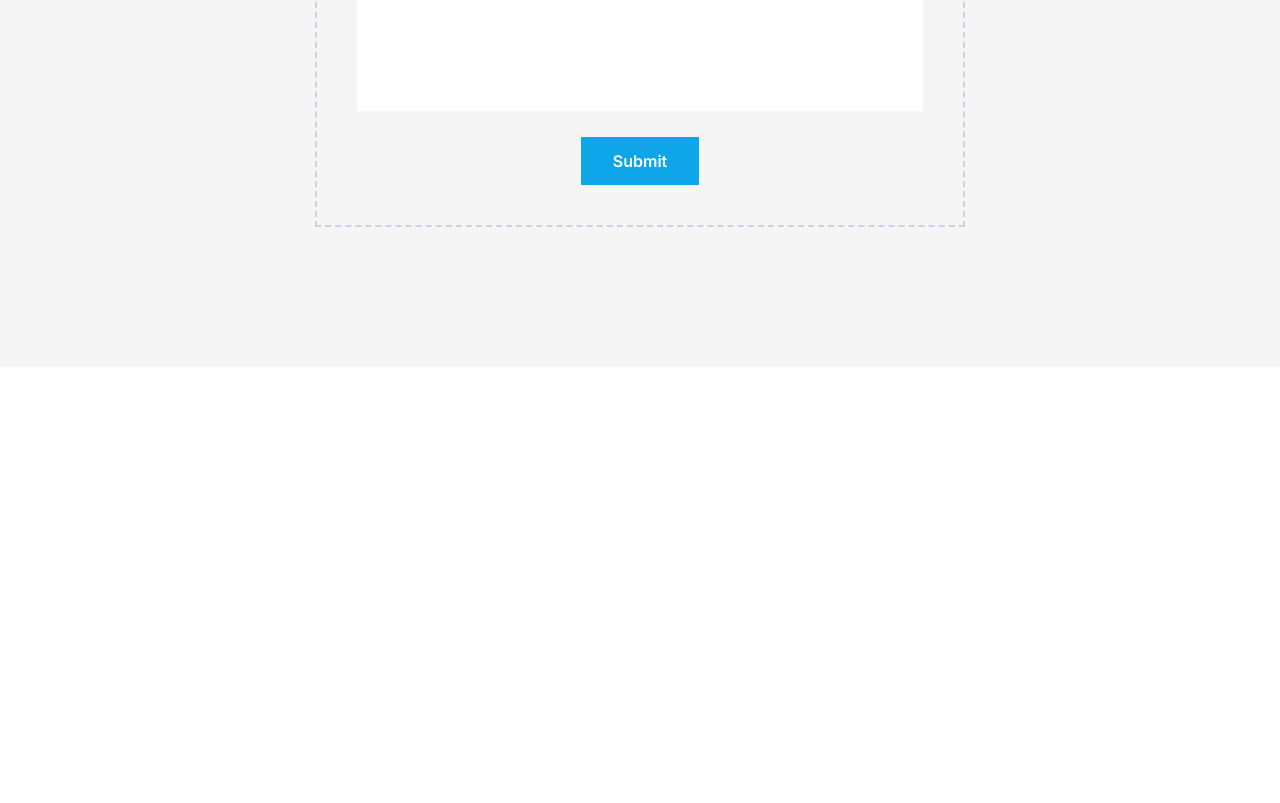
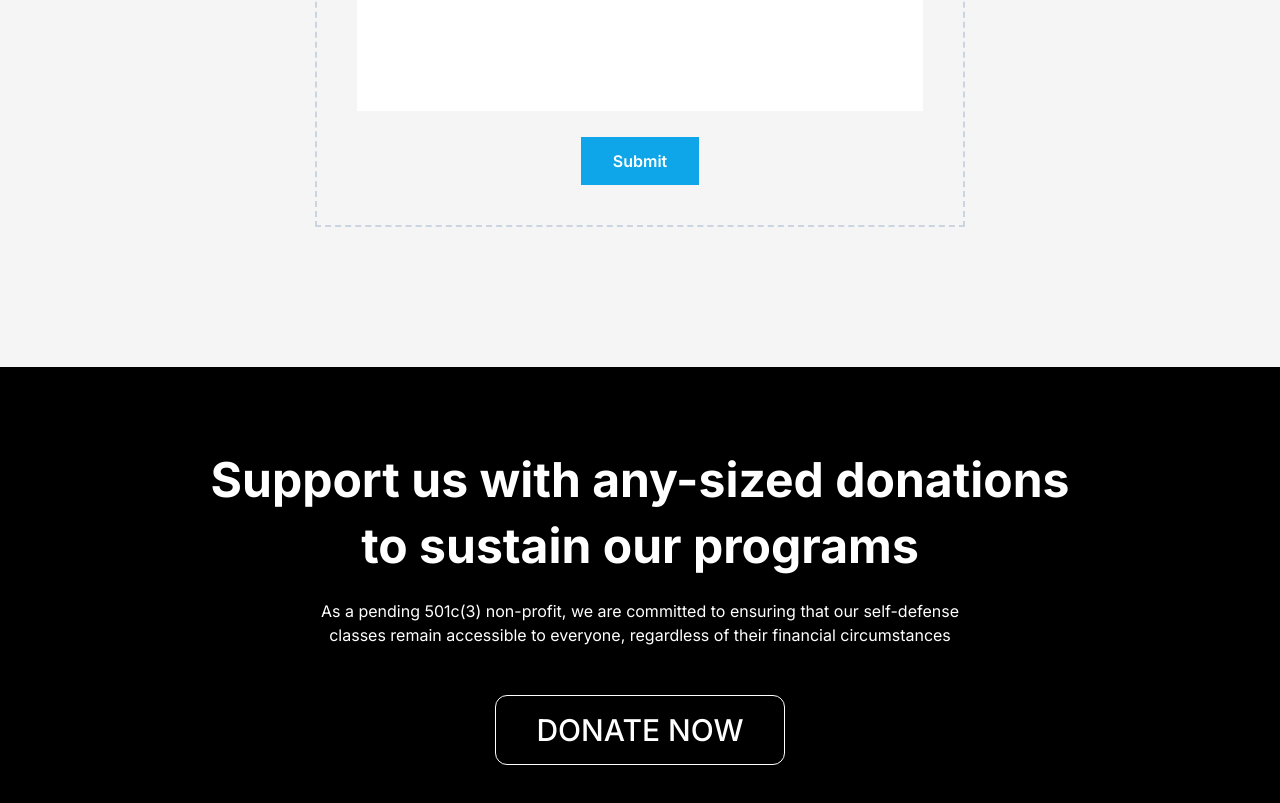
Before and after one commit to 10richard/chai-defense, a Next.js app: page / in a window 1280 px wide. Shown: the part 3191-3994 px from the top of the page. Before the commit the page ends 3558 px from the top, so only its background shows below. Built offline with nearby package versions, Linux system fonts and the light colour scheme.

Commit message:
finish DonateCta component

```diff
--- a/src/app/page.tsx
+++ b/src/app/page.tsx
@@ -16,8 +16,8 @@ export default function Home() {
       <WhySelfDefense />
       <Instructors />
       <Contact heading="Have Questions?" subheading="Contact Us" />
-      {/*<DonateCta />
-      <Footer /> */}
+      <DonateCta />
+      {/*<Footer /> */}
     </>
   );
 }
--- a/src/components/DonateCta.tsx
+++ b/src/components/DonateCta.tsx
@@ -1,19 +1,28 @@
 import { MaxWidthContainer } from "./styled/MaxWidthContainer";
-import { PaddedSection } from "./styled/PaddedSection";
+import Link from "next/link";
 
 const DonateCta = () => {
   return (
-    <PaddedSection>
-      <MaxWidthContainer>
-        Chai Defense operates as a non-profit organization (501c(3) pending),
-        ensuring that our self-defense classes remain accessible to everyone,
-        regardless of their financial circumstances. We understand the
-        importance of solidarity in times like these, and we invite you to join
-        us in supporting this vital cause by making a donation. Every
-        contribution, regardless of size, plays a significant role in sustaining
-        our programs.
+    <section className="bg-black py-[80px]">
+      <MaxWidthContainer className="flex justify-center">
+        <div className="text-white text-center flex flex-col items-center max-w-[900px]">
+          <h2 className="text-5xl font-bold leading-snug mb-5">
+            Support us with any-sized donations to sustain our programs
+          </h2>
+          <p className="max-w-[650px] mb-12">
+            As a pending 501c(3) non-profit, we are committed to ensuring that
+            our self-defense classes remain accessible to everyone, regardless
+            of their financial circumstances
+          </p>
+          <Link
+            href={"/donate"}
+            className="text-3xl text-white font-medium bg-black border border-white px-10 py-4 rounded-xl relative hover:-translate-y-2 hover:shadow-[7px_6px_0px_#A9A9A9] hover:bg-white hover:text-black duration-300"
+          >
+            DONATE NOW
+          </Link>
+        </div>
       </MaxWidthContainer>
-    </PaddedSection>
+    </section>
   );
 };
 
```
